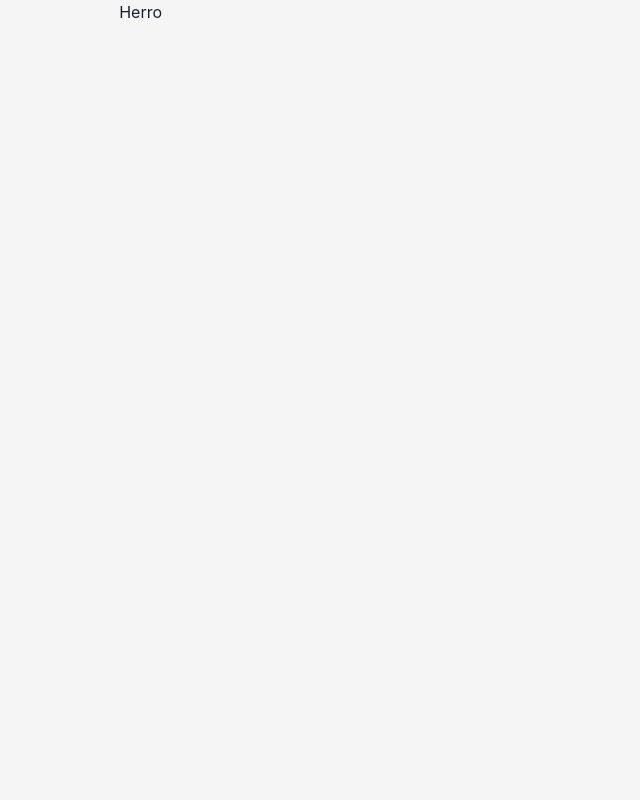
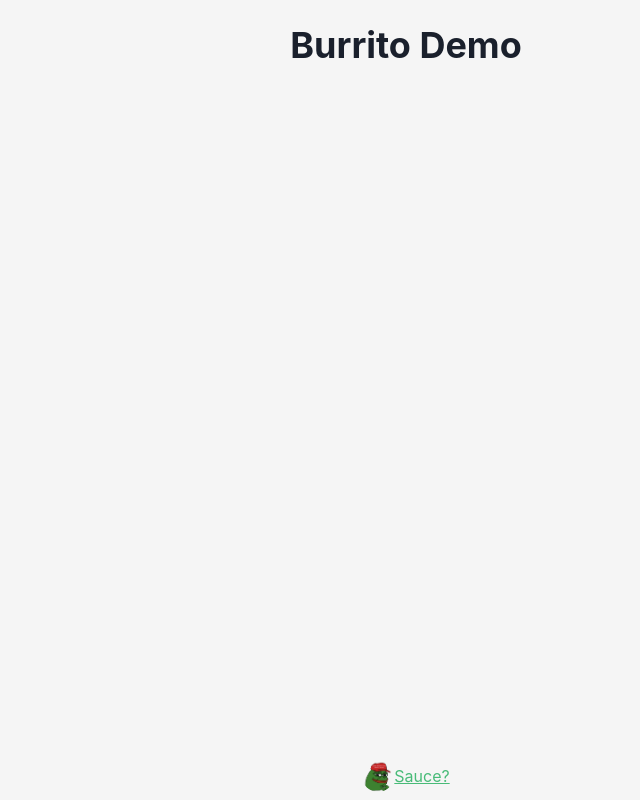
Before and after one commit to Bentl22a9/piggy-bank-demo-monorepo, a React (Create React App) app in the folder piggy-bank-demo-react/: page /burrito-demo in a window 1280 px wide. Shown: the whole page, without its empty margins (234-874 px from the left). Built offline with nearby package versions, Linux system fonts and the light colour scheme.

Commit message:
refactor: move title and footer to Layout

```diff
--- /dev/null
+++ b/piggy-bank-demo-react/src/components/index.tsx
@@ -0,0 +1,36 @@
+import React from 'react';
+import { Avatar, Box, Flex, Heading, Link, Spacer } from '@chakra-ui/react';
+import PEPE from '../assets/images/mmga.png';
+
+export const Footer = () => {
+  return (
+    <Box w="100%">
+      <Flex flexDirection="row" justifyContent="center" alignItems="center">
+        <Avatar size="sm" name="PEPEISLOVE" src={PEPE} />
+        <Link
+          href="https://github.com/Bentl22a9/piggy-bank-demo-monorepo"
+          color="green.400"
+          textDecor="underline"
+          target="_blank">
+          Sauce?
+        </Link>
+      </Flex>
+    </Box>
+  );
+};
+
+type TitleProps = {
+  title: string;
+};
+
+export const Title = ({ title }: TitleProps) => {
+  return (
+    <Box w="100%" p={4}>
+      <Flex>
+        <Spacer />
+        <Heading size="xl">{title}</Heading>
+        <Spacer />
+      </Flex>
+    </Box>
+  );
+};
--- a/piggy-bank-demo-react/src/layouts/index.tsx
+++ b/piggy-bank-demo-react/src/layouts/index.tsx
@@ -1,15 +1,25 @@
 import React, { ReactNode } from 'react';
-import { Box, Container } from '@chakra-ui/react';
+import { Box, Container, Spacer, VStack } from '@chakra-ui/react';
+import { Footer, Title } from '../components';
 
 type LayoutProps = {
+  title: string;
   children: ReactNode;
 };
 
-const Layout = ({ children }: LayoutProps) => {
+const Layout = ({ title, children }: LayoutProps) => {
   return (
     <Box w="100vw" h="100vh" bg="blackAlpha.50">
       <Container w="100%" h="100%">
-        {children}
+        <VStack w="100%" h="100%">
+          <Spacer />
+          <Title title={title} />
+          <Spacer />
+          {children}
+          <Spacer />
+          <Footer />
+          <Spacer />
+        </VStack>
       </Container>
     </Box>
   );
--- a/piggy-bank-demo-react/src/pages/BurritoDemo/index.tsx
+++ b/piggy-bank-demo-react/src/pages/BurritoDemo/index.tsx
@@ -1,8 +1,8 @@
 import React from 'react';
-import { Box } from '@chakra-ui/react';
+import { Box, VStack } from '@chakra-ui/react';
 
 const BurritoDemo = () => {
-  return <Box>Herro</Box>;
+  return <VStack w="100%" h="100%"></VStack>;
 };
 
 export default BurritoDemo;
--- a/piggy-bank-demo-react/src/pages/Home/index.tsx
+++ b/piggy-bank-demo-react/src/pages/Home/index.tsx
@@ -1,5 +1,4 @@
 import {
-  Avatar,
   Box,
   Button,
   Card,
@@ -8,7 +7,6 @@ import {
   Divider,
   Flex,
   Heading,
-  Link,
   ListItem,
   OrderedList,
   Spacer,
@@ -16,37 +14,7 @@ import {
   VStack
 } from '@chakra-ui/react';
 import React, { ReactNode, useCallback } from 'react';
-import PEPE from '../../assets/images/mmga.png';
 import { useNavigate } from 'react-router-dom';
-
-const Title = () => {
-  return (
-    <Box w="100%" p={4}>
-      <Flex>
-        <Spacer />
-        <Heading size="xl">Piggy Bank Demo 🐷 + 🔨 = 💰</Heading>
-        <Spacer />
-      </Flex>
-    </Box>
-  );
-};
-
-const Footer = () => {
-  return (
-    <Box w="100%">
-      <Flex flexDirection="row" justifyContent="center" alignItems="center">
-        <Avatar size="sm" name="PEPEISLOVE" src={PEPE} />
-        <Link
-          href="https://github.com/Bentl22a9/piggy-bank-demo-monorepo"
-          color="green.400"
-          textDecor="underline"
-          target="_blank">
-          Sauce?
-        </Link>
-      </Flex>
-    </Box>
-  );
-};
 
 type SectionCardProps = {
   title: string;
@@ -83,9 +51,6 @@ const Home = () => {
 
   return (
     <VStack w="100%" h="100%">
-      <Spacer />
-      <Title />
-      <Spacer />
       <SectionCard
         title="What is Piggy Bank?"
         body={
@@ -152,9 +117,6 @@ const Home = () => {
           </Box>
         }
       />
-      <Spacer />
-      <Footer />
-      <Spacer />
     </VStack>
   );
 };
--- a/piggy-bank-demo-react/src/routes/index.tsx
+++ b/piggy-bank-demo-react/src/routes/index.tsx
@@ -8,7 +8,7 @@ const routes: RouteObject[] = [
   {
     path: '/',
     element: (
-      <Layout>
+      <Layout title="Piggy Bank Demo 🐷 + 🔨 = 💰">
         <Home />
       </Layout>
     )
@@ -16,7 +16,7 @@ const routes: RouteObject[] = [
   {
     path: '/burrito-demo',
     element: (
-      <Layout>
+      <Layout title="Burrito Demo">
         <BurritoDemo />
       </Layout>
     )
```
